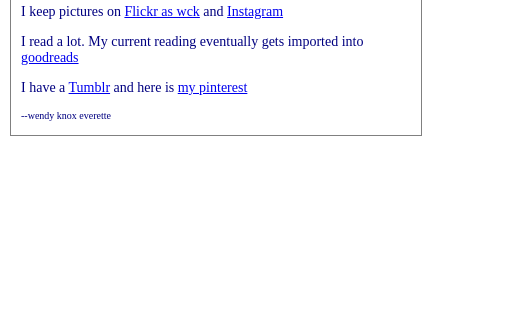
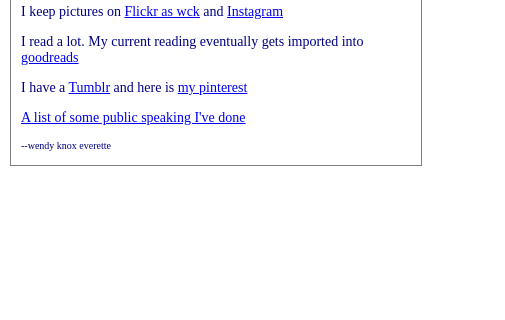
Before and after one commit to wendyck/wendyck.github.io, a plain HTML site: page index.html in a window 1280 px wide. Shown: the part 289-609 px from the top of the page, 0-505 px from the left. Drawn offline with Linux system fonts and the light colour scheme; grey boxes are pictures that could not be loaded.

Commit message:
link to talks page

```diff
--- a/index.html
+++ b/index.html
@@ -67,6 +67,8 @@ I'm on Twitter: <a href="https://twitter.com/#!/wendyck">@wendyck</a>
 
 <p>I have a <a href="http://wck.tumblr.com/">Tumblr</a> and here is <a href="http://pinterest.com/doubleamericano/">my pinterest</a></p>
 
+<a href="https://wendyk.org/talks.html">A list of some public speaking I've done</a>
+
 <p><font size="-2">--wendy knox everette</font></p>
 </div>
 
```
